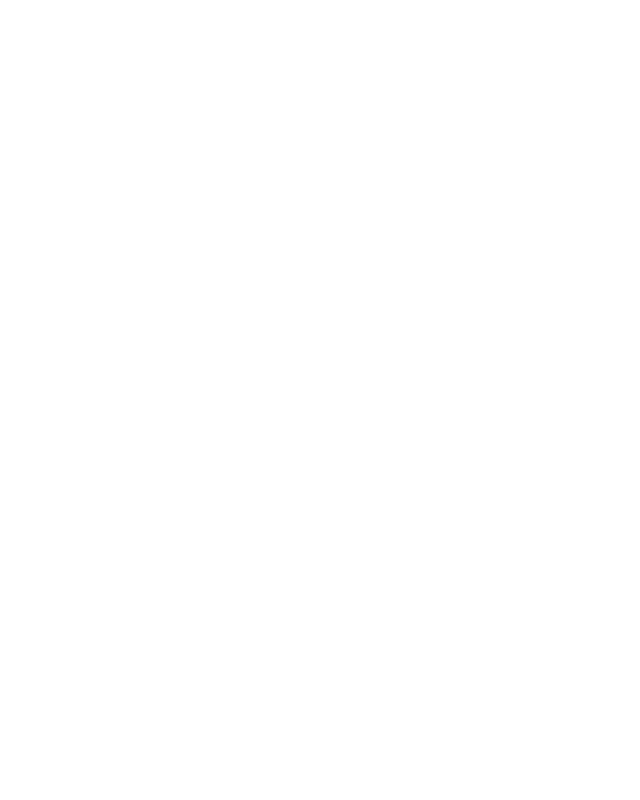
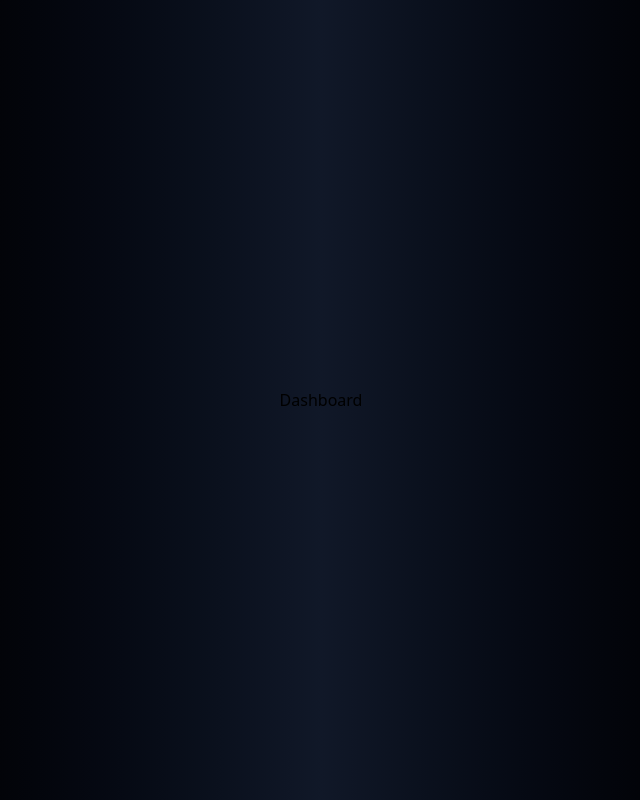
Before and after one commit to Anukul-rai/Login-auth, a React (Vite) app: page /dashboard in a window 1280 px wide. Before the commit this address had no page. Shown: the whole page, without its empty margins (319-959 px from the left). Built offline with nearby package versions, Linux system fonts and the light colour scheme.

Commit message:
add changes

```diff
--- a/src/App.jsx
+++ b/src/App.jsx
@@ -3,6 +3,7 @@
 import Login from './components/Login'
 import Register from './components/Register'
 import {ToastContainer} from 'react-toastify'
+import Dashboard from './pages/Dashboard'
 
 function App() {
   return (
@@ -12,6 +13,7 @@
         <Route path='/' element={<Home/>}/>
         <Route path='/login' element={<Login/>}/>
         <Route path='/register' element={<Register/>}/>
+        <Route path='/dashboard' element={<Dashboard/>}/>
       </Routes>
     </Router>
         <ToastContainer />
--- a/src/components/Register.jsx
+++ b/src/components/Register.jsx
@@ -21,7 +21,7 @@
   return (
     <div className='flex items-center justify-center min-h-screen bg-gradient-to-r from-black via-gray-900 to-black'>
       <div className='flex flex-col p-6 mt-8 bg-white/20 rounded-xl gap-4 w-full max-w-md mx-4 shadow-lg'>
-        <h1 className='text-3xl font-semibold text-white text-center'>Create an Account</h1>
+        <h1 className='text-3xl font-bold text-fuchsia-500/80 text-center'>Create an Account</h1>
         <form onSubmit={handleSubmit} className='flex flex-col gap-4'>
           <div className='flex flex-col'>
             <input
--- a/src/pages/Dashboard.jsx
+++ b/src/pages/Dashboard.jsx
@@ -2,8 +2,8 @@
 
 function Dashboard() {
   return (
-    <div>
-
+    <div className='flex items-center justify-center min-h-screen bg-gradient-to-r from-black via-gray-900 to-black'>
+      <h1>Dashboard</h1>
     </div>
   )
 }
--- a/src/pages/Home.jsx
+++ b/src/pages/Home.jsx
@@ -4,8 +4,8 @@
 function Home() {
     return (
         <div className='bg-gradient-to-br from-pink-800 to-white/90 min-h-screen'>
+        <Navbar/>
         <h1>HOme</h1>
-        <Navbar/>
         </div>
     )
 }
```
